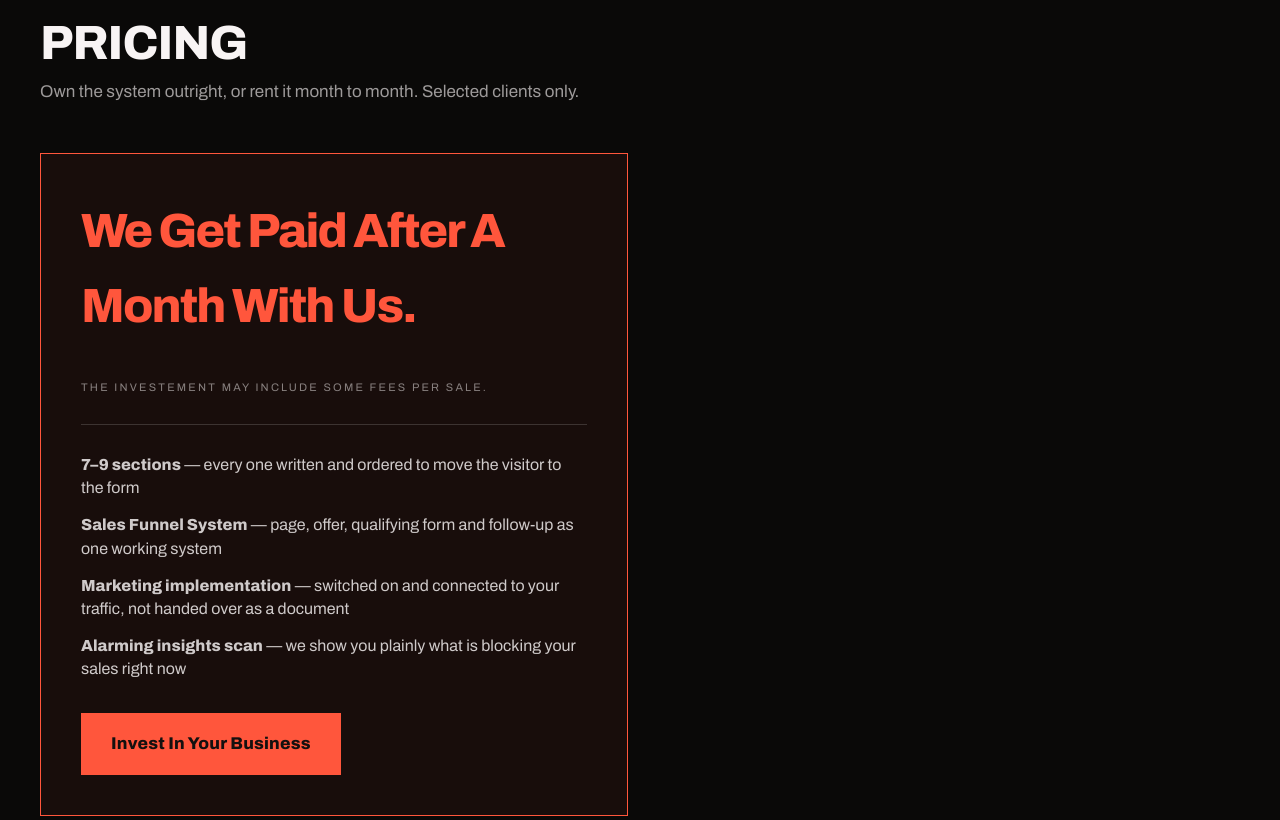
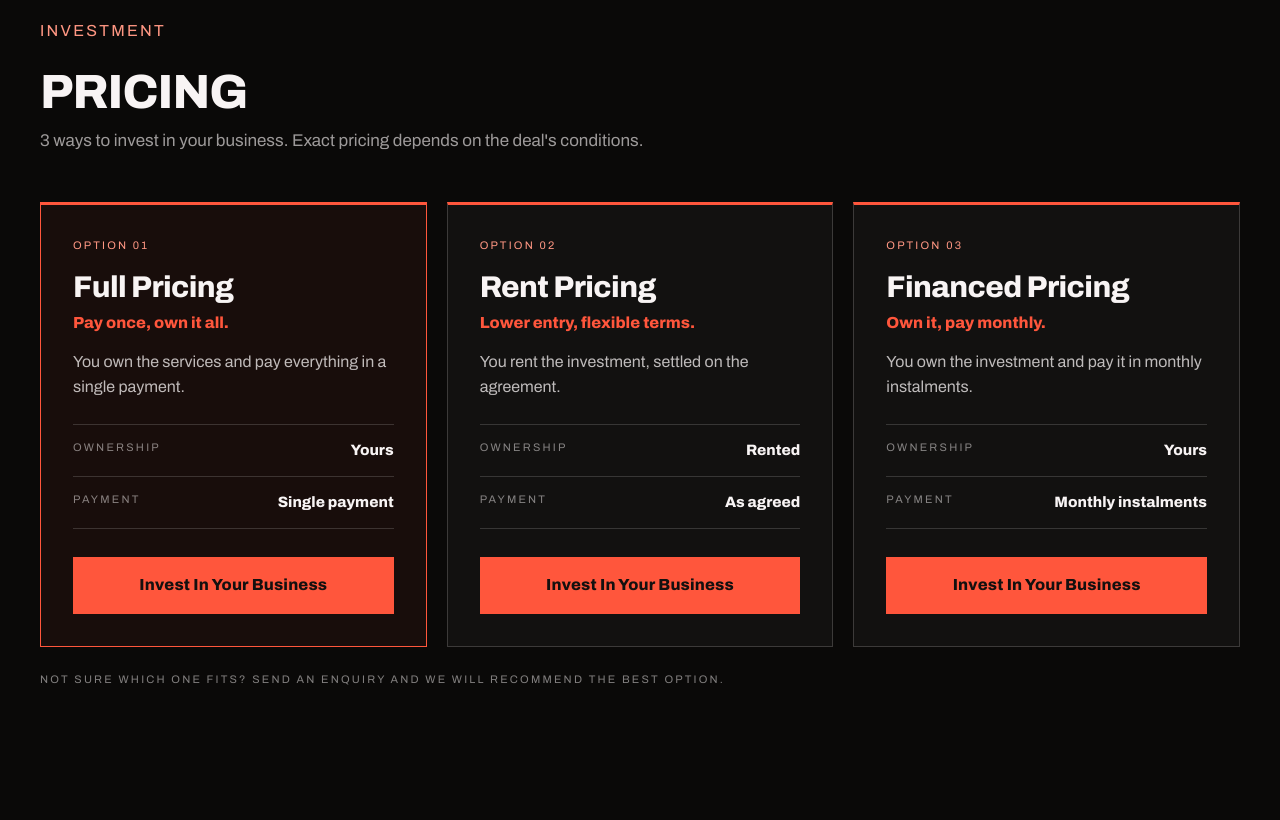
Before and after one commit to angelkirino47/Marketing-Agency-, a plain HTML site: page index.html in a window 1280 px wide. Shown: the part 4780-5600 px from the top of the page. Drawn offline with nearby package versions, Linux system fonts and the light colour scheme; files that its build step writes are made by us from their sources; no server answers; files whose address does not match are found by name.

Commit message:
Add files via upload

```diff
--- a/index.html
+++ b/index.html
@@ -136,6 +136,9 @@
 
     /* --- pricing, lead magnet, guide --- */
     .m-pricing > div { padding: 22px !important; }
+    .m-plans { gap: 14px !important; }
+    .m-plan { padding: 22px !important; }
+    .m-plan h3 { font-size: 26px !important; }
     .m-pricing .micro[style*="font-size: 40px"] span { font-size: 30px !important; letter-spacing: -0.02em !important; }
     .m-lead > div:first-child { padding: 22px !important; }
     .m-lead > div:last-child { height: 220px !important; border-left: 0 !important; border-top: 1px solid rgba(248,244,244,0.18); }
@@ -492,26 +495,7 @@
     </section>
     <hr class="rule">
 
-    <hr class="rule"><section class="m-pricing-sec" id="pricing" data-screen-label="Pricing" style="padding: 80px 0">
-      <h2 style="font-weight:800;font-size:48px;line-height:1;letter-spacing:-0.02em;margin:0 0 12px;text-transform:uppercase">PRICING</h2>
-      <p style="font-size:17px;color:rgba(248,244,244,0.62);margin:0 0 48px">Own the system outright, or rent it month to month. Selected clients only.</p><div class="m-pricing" style="display: grid; grid-template-columns: 1fr 1fr; gap: 24px; align-items: stretch">
-        <div style="border:1px solid #ff563c;padding:40px;display:flex;flex-direction:column;background:rgba(255,86,60,0.06)">
-          <p class="micro" style="margin: 0 0 24px; color: var(--color-accent-2); font-size: 40px"><font color="#ff563c"><span style="font-size: 48px; letter-spacing: -1.92px; text-transform: none"><b>We Get Paid After A Month With Us.</b></span></font></p>
-
-          <p class="micro" style="margin:12px 0 28px">The investement may include some fees per sale.<br></p>
-          <hr class="rule" style="margin:0 0 28px">
-          <ul style="list-style:none;padding:0;margin:0 0 32px;display:grid;gap:14px;font-size:16px;line-height:1.45;color:rgba(248,244,244,0.82)">
-            <li><strong style="font-weight:700">7–9 sections</strong> — every one written and ordered to move the visitor to the form</li>
-            <li><strong style="font-weight:700">Sales Funnel System</strong> — page, offer, qualifying form and follow-up as one working system</li>
-            <li><strong style="font-weight:700">Marketing implementation</strong> — switched on and connected to your traffic, not handed over as a document</li>
-            <li><strong style="font-weight:700">Alarming insights scan</strong> — we show you plainly what is blocking your sales right now</li>
-          </ul>
-          <a href="#quick-enquiry" class="btn-dark" style="margin-top:auto;align-self:flex-start;padding:18px 30px;font-size:17px">Invest In Your Business</a>
-        </div>
-
-      </div>
-
-      </section>
+    <hr class="rule">
 
 
 
@@ -519,7 +503,47 @@
 
 
     <!-- 5b · WORK -->
-    <section id="work" data-screen-label="Work" style="padding:80px 0">
+    <section class="m-pricing-sec" id="pricing" data-screen-label="Pricing" style="padding:80px 0">
+      <p class="micro" style="margin:0 0 24px;color:#ff9783;font-size:16px;letter-spacing:0.14em">Investment</p>
+      <h2 style="font-weight:800;font-size:48px;line-height:1;letter-spacing:-0.02em;margin:0 0 12px;text-transform:uppercase">PRICING</h2>
+      <p style="font-size:17px;line-height:1.55;color:rgba(248,244,244,0.62);margin:0 0 48px;max-width:40em">3 ways to invest in your business. Exact pricing depends on the deal's conditions.</p>
+      <div class="m-plans" style="display:grid;grid-template-columns:repeat(3,minmax(0,1fr));gap:20px;align-items:stretch">
+        <div class="m-plan" style="border:1px solid #ff563c;border-top:3px solid #ff563c;background:rgba(255,86,60,0.06);padding:32px;display:flex;flex-direction:column">
+          <p class="micro" style="margin:0 0 18px;color:#ff9783">Option 01</p>
+          <h3 style="font-weight:800;font-size:30px;line-height:1.05;letter-spacing:-0.02em;margin:0 0 8px;color:#f8f4f4">Full Pricing</h3>
+          <p style="font-weight:700;font-size:16px;line-height:1.4;margin:0 0 16px;color:#ff563c">Pay once, own it all.</p>
+          <p style="font-size:16px;line-height:1.55;color:rgba(248,244,244,0.75);margin:0 0 24px">You own the services and pay everything in a single payment.</p>
+          <div style="display:grid;gap:0;margin:0 0 28px;border-top:1px solid rgba(248,244,244,0.16)">
+            <div style="display:flex;justify-content:space-between;gap:16px;padding:14px 0;border-bottom:1px solid rgba(248,244,244,0.16);font-size:15px"><span class="micro">Ownership</span><span style="font-weight:700;text-align:right">Yours</span></div>
+            <div style="display:flex;justify-content:space-between;gap:16px;padding:14px 0;border-bottom:1px solid rgba(248,244,244,0.16);font-size:15px"><span class="micro">Payment</span><span style="font-weight:700;text-align:right">Single payment</span></div>
+          </div>
+          <a href="#quick-enquiry" class="btn-dark" style="margin-top:auto;text-align:center;padding:16px 24px;font-size:16px">Invest In Your Business</a>
+        </div>
+        <div class="m-plan" style="border:1px solid rgba(248,244,244,0.18);border-top:3px solid #ff563c;background:rgba(248,244,244,0.03);padding:32px;display:flex;flex-direction:column">
+          <p class="micro" style="margin:0 0 18px;color:#ff9783">Option 02</p>
+          <h3 style="font-weight:800;font-size:30px;line-height:1.05;letter-spacing:-0.02em;margin:0 0 8px;color:#f8f4f4">Rent Pricing</h3>
+          <p style="font-weight:700;font-size:16px;line-height:1.4;margin:0 0 16px;color:#ff563c">Lower entry, flexible terms.</p>
+          <p style="font-size:16px;line-height:1.55;color:rgba(248,244,244,0.75);margin:0 0 24px">You rent the investment, settled on the agreement.</p>
+          <div style="display:grid;gap:0;margin:0 0 28px;border-top:1px solid rgba(248,244,244,0.16)">
+            <div style="display:flex;justify-content:space-between;gap:16px;padding:14px 0;border-bottom:1px solid rgba(248,244,244,0.16);font-size:15px"><span class="micro">Ownership</span><span style="font-weight:700;text-align:right">Rented</span></div>
+            <div style="display:flex;justify-content:space-between;gap:16px;padding:14px 0;border-bottom:1px solid rgba(248,244,244,0.16);font-size:15px"><span class="micro">Payment</span><span style="font-weight:700;text-align:right">As agreed</span></div>
+          </div>
+          <a href="#quick-enquiry" class="btn-dark" style="margin-top:auto;text-align:center;padding:16px 24px;font-size:16px">Invest In Your Business</a>
+        </div>
+        <div class="m-plan" style="border:1px solid rgba(248,244,244,0.18);border-top:3px solid #ff563c;background:rgba(248,244,244,0.03);padding:32px;display:flex;flex-direction:column">
+          <p class="micro" style="margin:0 0 18px;color:#ff9783">Option 03</p>
+          <h3 style="font-weight:800;font-size:30px;line-height:1.05;letter-spacing:-0.02em;margin:0 0 8px;color:#f8f4f4">Financed Pricing</h3>
+          <p style="font-weight:700;font-size:16px;line-height:1.4;margin:0 0 16px;color:#ff563c">Own it, pay monthly.</p>
+          <p style="font-size:16px;line-height:1.55;color:rgba(248,244,244,0.75);margin:0 0 24px">You own the investment and pay it in monthly instalments.</p>
+          <div style="display:grid;gap:0;margin:0 0 28px;border-top:1px solid rgba(248,244,244,0.16)">
+            <div style="display:flex;justify-content:space-between;gap:16px;padding:14px 0;border-bottom:1px solid rgba(248,244,244,0.16);font-size:15px"><span class="micro">Ownership</span><span style="font-weight:700;text-align:right">Yours</span></div>
+            <div style="display:flex;justify-content:space-between;gap:16px;padding:14px 0;border-bottom:1px solid rgba(248,244,244,0.16);font-size:15px"><span class="micro">Payment</span><span style="font-weight:700;text-align:right">Monthly instalments</span></div>
+          </div>
+          <a href="#quick-enquiry" class="btn-dark" style="margin-top:auto;text-align:center;padding:16px 24px;font-size:16px">Invest In Your Business</a>
+        </div>
+      </div>
+      <p class="micro" style="margin:24px 0 0">Not sure which one fits? Send an enquiry and we will recommend the best option.</p>
+    </section><section id="work" data-screen-label="Work" style="padding:80px 0">
       <p class="micro" style="margin:0 0 24px;color:#ff9783;font-size:16px;letter-spacing:0.14em">Recent work</p>
       <h2 style="font-weight:800;font-size:48px;line-height:1;letter-spacing:-0.02em;margin:0 0 16px;text-transform:uppercase">EXAMPLES&nbsp;</h2>
       <p style="font-size:17px;line-height:1.55;color:rgba(248,244,244,0.7);margin:0 0 48px;max-width:44em">You can find them on Instagram @stunningwebsites4</p>
@@ -597,7 +621,19 @@
     <a href="#quick-enquiry" class="btn-dark m-sticky">Send enquiry</a>
   </div>
 
-  </div>
+  <div style="border:1px solid #ff563c;padding:40px;display:flex;flex-direction:column;background:rgba(255,86,60,0.06)">
+          <p class="micro" style="margin: 0 0 24px; color: var(--color-accent-2); font-size: 40px"><font color="#ff563c"><span style="font-size: 48px; letter-spacing: -1.92px; text-transform: none"><b>We Get Paid After A Month With Us.</b></span></font></p>
+
+          <p class="micro" style="margin:12px 0 28px">The investement may include some fees per sale.<br></p>
+          <hr class="rule" style="margin:0 0 28px">
+          <ul style="list-style:none;padding:0;margin:0 0 32px;display:grid;gap:14px;font-size:16px;line-height:1.45;color:rgba(248,244,244,0.82)">
+            <li><strong style="font-weight:700">7–9 sections</strong> — every one written and ordered to move the visitor to the form</li>
+            <li><strong style="font-weight:700">Sales Funnel System</strong> — page, offer, qualifying form and follow-up as one working system</li>
+            <li><strong style="font-weight:700">Marketing implementation</strong> — switched on and connected to your traffic, not handed over as a document</li>
+            <li><strong style="font-weight:700">Alarming insights scan</strong> — we show you plainly what is blocking your sales right now</li>
+          </ul>
+          <a href="#quick-enquiry" class="btn-dark" style="margin-top:auto;align-self:flex-start;padding:18px 30px;font-size:17px">Invest In Your Business</a>
+        </div></div>
 
 </x-dc>
 <script type="text/x-dc" data-dc-script data-props="{}">class Component extends DCLogic {
```
